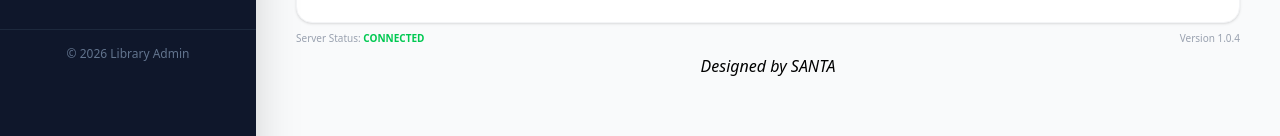
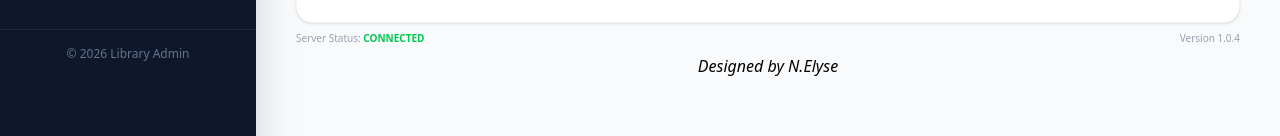
Before and after one commit to soyberh/library, a React app in the folder frontend/: page / in a window 1280 px wide. Shown: the part 472-608 px from the top of the page. Built offline with nearby package versions, Linux system fonts and the light colour scheme; no server answers; the HTML template or start-up script is replaced by a standard one.

Commit message:
your message

```diff
--- a/frontend/src/components/Home.jsx
+++ b/frontend/src/components/Home.jsx
@@ -75,7 +75,7 @@ function Home({ setPage }) {
 
       </div>
 
-<div className="py-2 text-center  italic">Designed by SANTA
+<div className="py-2 text-center  italic">Designed by N.Elyse
         {/* <p className="text-gray-600 font-medium italic">Designed by SANTA  </p> */}
       </div>
 
```
